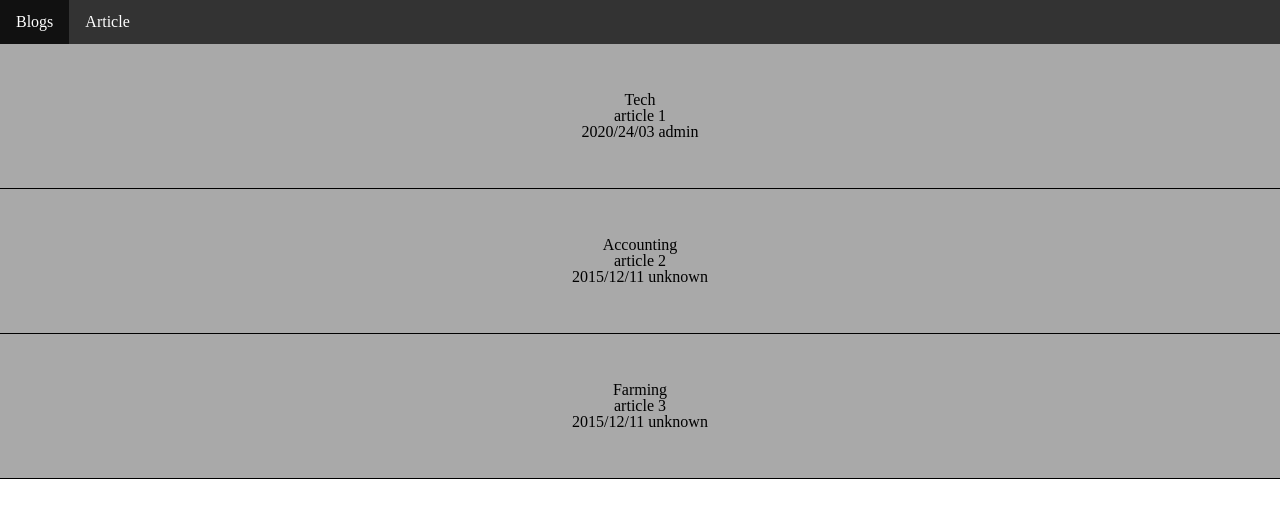
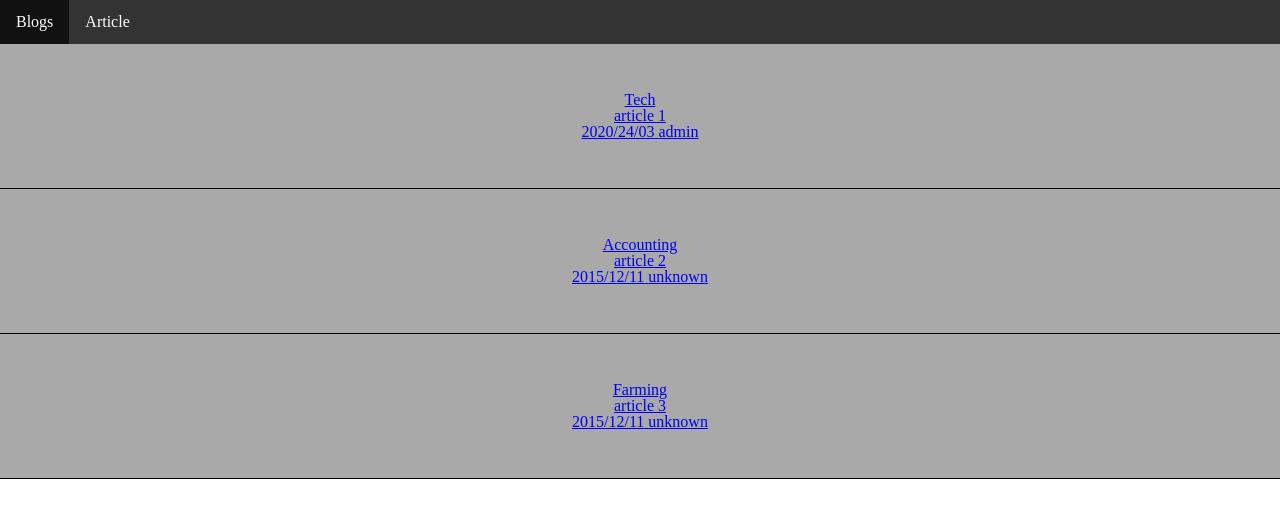
Before and after one commit to scriptjumper/WeFuse-assessment-minimalist-blogging-theme, a React (Create React App) app: page / in a window 1280 px wide. Shown: the top 518 px of the page. Built offline with nearby package versions, Linux system fonts and the light colour scheme.

Commit message:
Adding react router link to articles page

```diff
--- a/src/components/App.css
+++ b/src/components/App.css
@@ -22,7 +22,7 @@ li a:hover {
   background-color: #111;
 }
 
-.articles section {
+.articles .section {
   display: block;
   background: #a9a9a9;
   text-align: center;
--- a/src/components/ArticleList/ArticleList.js
+++ b/src/components/ArticleList/ArticleList.js
@@ -1,9 +1,16 @@
 import React from 'react'
+import { Link } from 'react-router-dom'
 
 const ArticleList = (props) => {
   let articles = props.articles.map((article, idx) => {
     return (
-      <section key={idx}>
+      <Link
+        to={`/article/${article.title}`}
+        className="section"
+        key={idx}
+        onClick={() => {
+          props.handleArticleClicked(article.title)
+        }}>
         <div>
           <h6>{article.category}</h6>
           <h1>{article.title}</h1>
@@ -17,7 +24,7 @@ const ArticleList = (props) => {
             </span>
           </div>
         </div>
-      </section>
+      </Link>
     )
   })
 
```
